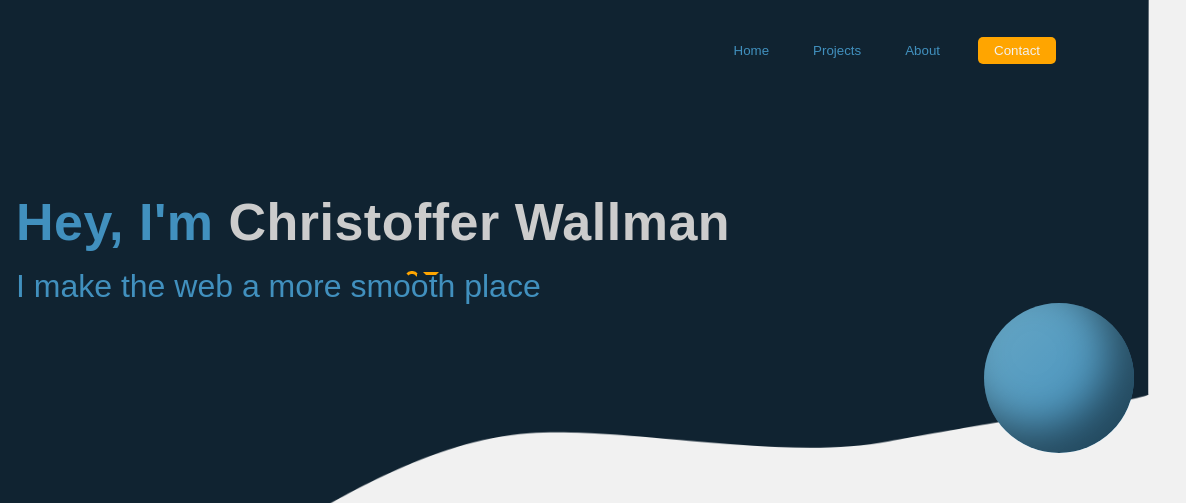
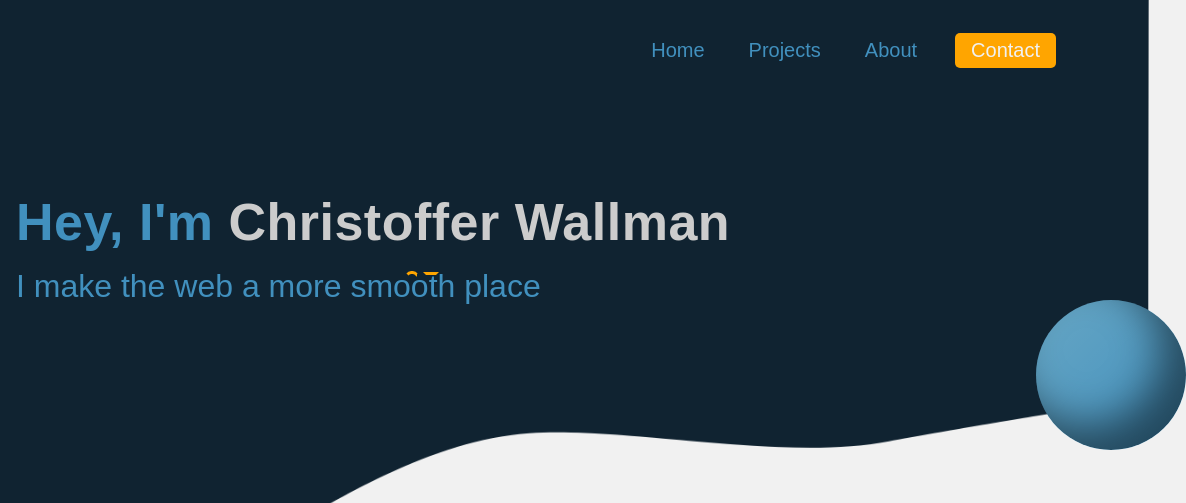
Before and after one commit to wallmandev/Portfolio, a plain HTML site: page index.html in a window 1280 px wide. Shown: the top 503 px of the page, 144-1330 px from the left, 1186 px wide, since content can reach past the window. Drawn offline with Linux system fonts and the light colour scheme; a web font is replaced by a local one.

Commit message:
added styling

```diff
--- a/index.html
+++ b/index.html
@@ -19,10 +19,10 @@
             </div>
 
             <div class="header__menu">
-                <button class="header__button">Home</button>
+                <button class="header__button header__button-home">Home</button>
                 <button class="header__button">Projects</button>
                 <button class="header__button">About</button>
-                <button class="header__button-contact">Contact</button>
+                <button class="header__button header__button-contact">Contact</button>
 
             </div>
         </div>
@@ -40,6 +40,7 @@
         </div>
 
         <div class="hero__ball">
+            <div class="hero__ball-inner"></div>
         </div>
 
         <div class="social">
--- a/src/scss/layout/_header.scss
+++ b/src/scss/layout/_header.scss
@@ -35,6 +35,9 @@
         border: none;
         background-color: transparent;
         color: var(--color-accent);
+        font-family: var(--font-serif);
+        font-size: var(--font-size-2);
+        font-weight: 200;
     }
 
     &__button-contact{
--- a/src/scss/layout/_hero.scss
+++ b/src/scss/layout/_hero.scss
@@ -57,8 +57,9 @@
 
     &__ball{
         position: absolute;
-        right: 2px;
-        top: 273px;
+        overflow: hidden;
+        right: -50px;
+        top: 270px;
         display: block;
         width: 150px;
         height: 150px;
```
Also changed, not shown: style.css, 1 other file.
